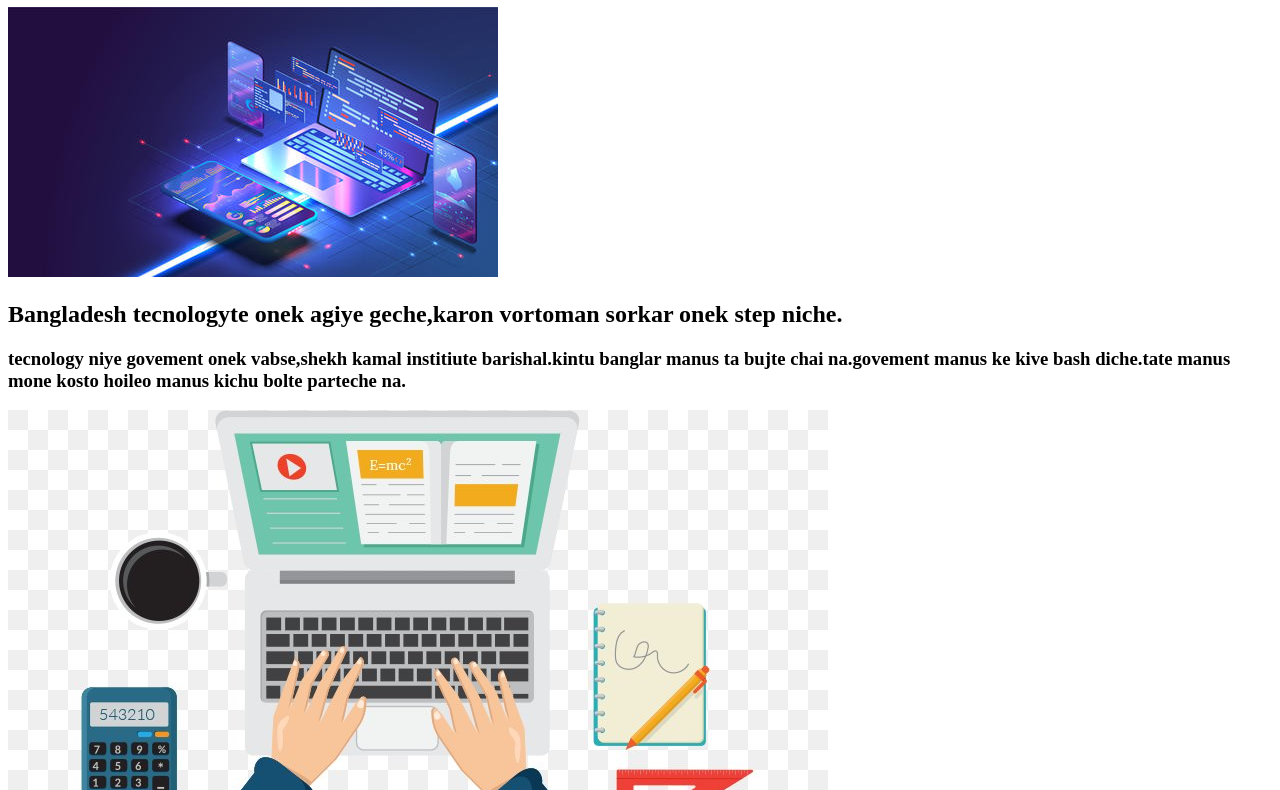
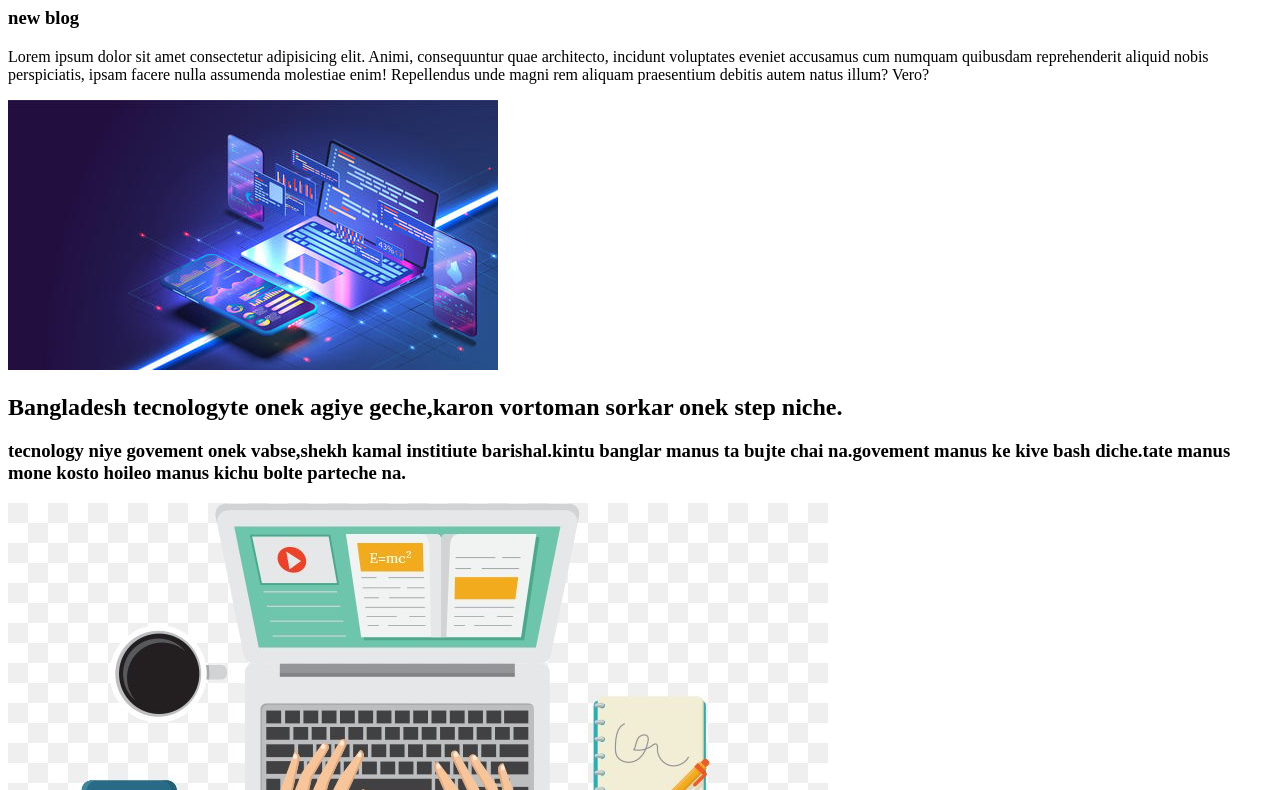
Before and after one commit to mdmehedihasan212/my-third-repo, a plain HTML site: page index.html in a window 1280 px wide. Shown: the part 73-863 px from the top of the page. Drawn offline with Linux system fonts and the light colour scheme.

Commit message:
new blog

```diff
--- a/index.html
+++ b/index.html
@@ -4,11 +4,15 @@
     <meta charset="UTF-8">
     <meta http-equiv="X-UA-Compatible" content="IE=edge">
     <meta name="viewport" content="width=device-width, initial-scale=1.0">
-    <title>Computer Tecnology</title>
+    <title>Computer Tecnologyed</title>
 
 </head>
 <body>
     <h1>Computer Tecnology Bangladesh</h1>
+    <div>
+        <h3>new blog</h3>
+        <p>Lorem ipsum dolor sit amet consectetur adipisicing elit. Animi, consequuntur quae architecto, incidunt voluptates eveniet accusamus cum numquam quibusdam reprehenderit aliquid nobis perspiciatis, ipsam facere nulla assumenda molestiae enim! Repellendus unde magni rem aliquam praesentium debitis autem natus illum? Vero?</p>
+    </div>
     <img src="asdf.jpg" alt="">
     <h2>Bangladesh tecnologyte onek agiye geche,karon vortoman sorkar onek step niche.</h2>
     <h3>tecnology niye govement onek vabse,shekh kamal institiute barishal.kintu banglar manus ta bujte chai na.govement manus ke kive bash diche.tate manus mone kosto hoileo manus kichu bolte parteche na.</h3>
```
